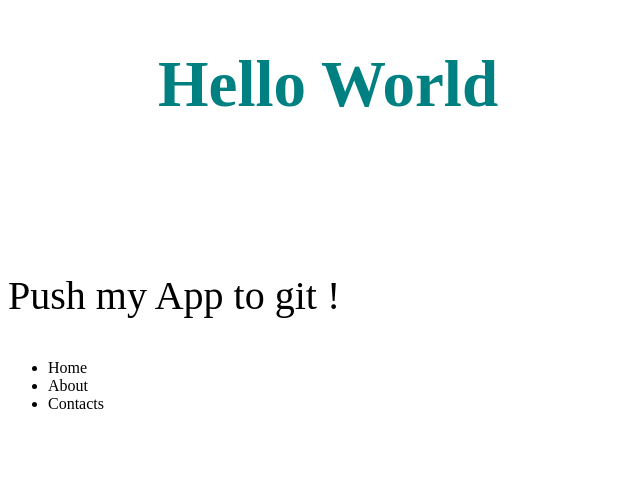
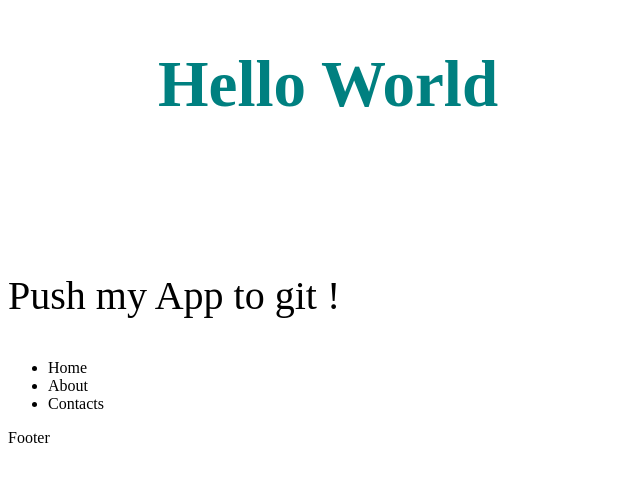
Before and after one commit to Mehdihmz/ZNS, a React (Create React App) app: page / in a window 1280 px wide. Shown: the part 103-584 px from the top of the page, without its empty margins (0-640 px from the left). Built offline with nearby package versions, Linux system fonts and the light colour scheme.

Commit message:
added footer

```diff
--- a/src/App.js
+++ b/src/App.js
@@ -13,6 +13,9 @@ const App = () => {
             <li> Contacts </li>
           </ul>
         </nav>
+        <footer>
+          Footer
+        </footer>
     </div>
   )
 }
```
